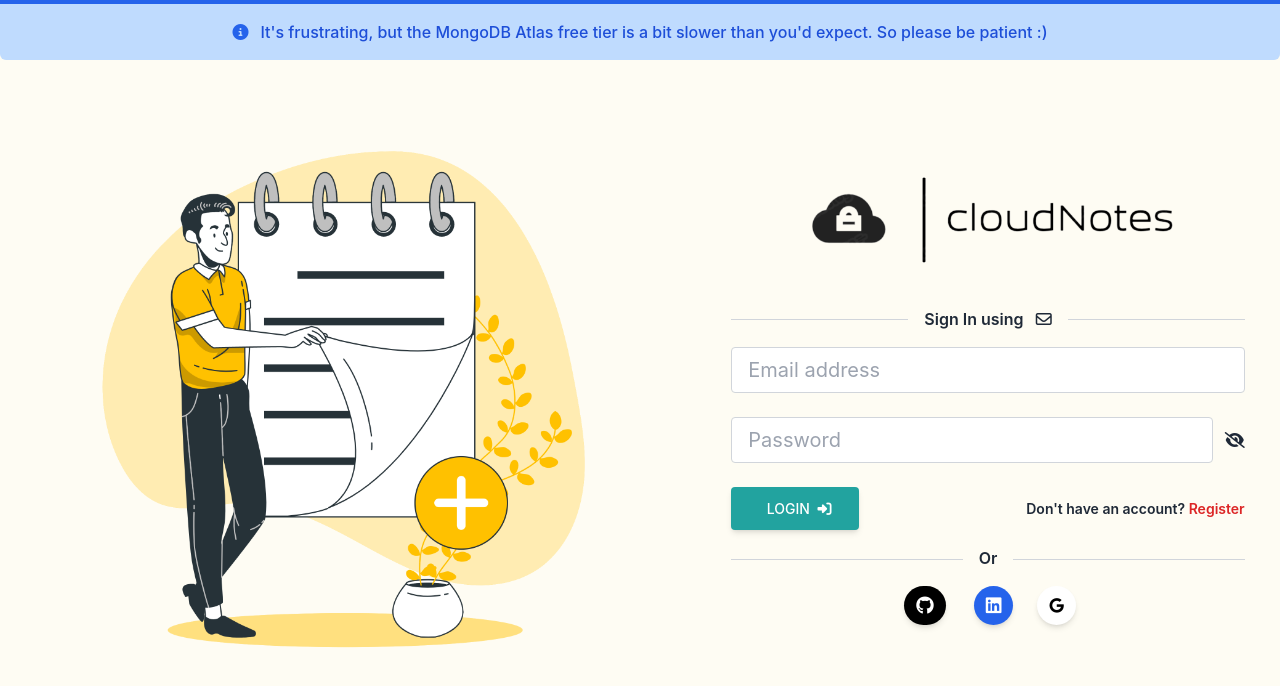
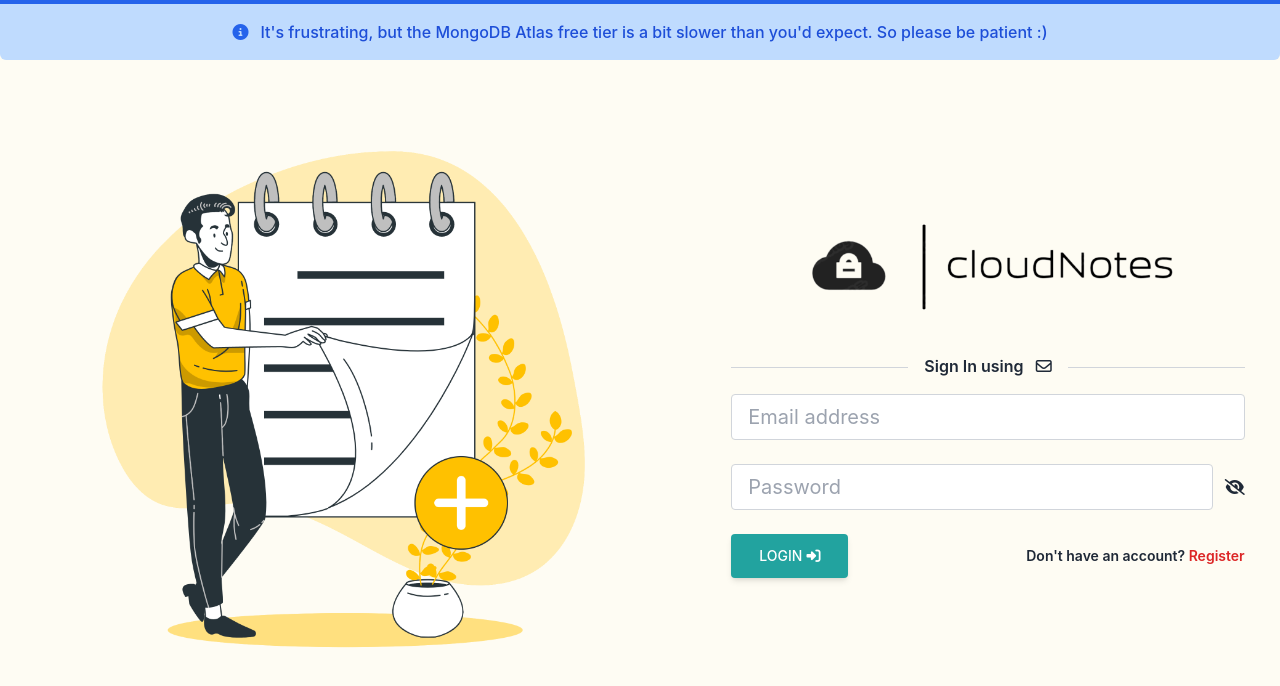
Before and after one commit to jayyprajapati/cloudnotes, a React (Create React App) app: page /login in a window 1280 px wide. Shown: the top 686 px of the page. Built offline with nearby package versions, Linux system fonts and the light colour scheme; a web font is replaced by a local one.

Commit message:
Fix: login bug fix and remove social auth, loading state logic change

```diff
--- a/src/components/Login.js
+++ b/src/components/Login.js
@@ -9,7 +9,8 @@ function Login() {
   const navigate = useNavigate();
   // Access credentials context and credentials states
   const context = useContext(credContext);
-  const { userLogin, showAlert, alert, loadingElement } = context;
+  const { userLogin, showAlert, alert } = context;
+  const [isLoginInProgress, setIsLoginInProgress] = useState(false);
 
   useEffect(() => {
     showAlert(
@@ -32,13 +33,14 @@ function Login() {
   // Server Side Authentication verified when user hit Login button
   const login = async (e) => {
     e.preventDefault();
-    loadingElement("load", "loginIcon", "loginBtn");
-
+    // loadingElement("load", "loginIcon", "loginBtn");
+    setIsLoginInProgress(true);
     // pass the credentials and wait for the server response
     const json = await userLogin(credentials.email, credentials.password);
 
     // If valid credentials
     if (json.success) {
+      setIsLoginInProgress(false);
       // Store the authToken generated by the server to user's localStorage for future verification purpose
       localStorage.setItem("token", json.authToken);
       navigate("/home");
@@ -46,13 +48,14 @@ function Login() {
     }
     // If Invalid credentials
     else {
+      setIsLoginInProgress(false);
       navigate("/login");
       showAlert(json.message, "Error");
-      document.getElementById(`#load`).classList.add("hidden");
-      document.getElementById(`#loginIcon`)?.classList.remove("hidden");
-      document.getElementById(`#loginBtn`)?.setAttribute("disabled", false);
-      document.getElementById(`#loginBtn`)?.classList.remove("opacity-60");
-      document.getElementById(`#loginBtn`).style.cursor = "pointer";
+      // document.getElementById(`#load`).classList.add("hidden");
+      // document.getElementById(`#loginIcon`)?.classList.remove("hidden");
+      // document.getElementById(`#loginBtn`)?.setAttribute("disabled", false);
+      // document.getElementById(`#loginBtn`)?.classList.remove("opacity-60");
+      // document.getElementById(`#loginBtn`).style.cursor = "pointer";
     }
   };
 
@@ -88,7 +91,6 @@ function Login() {
               <div className="flex flex-row items-center justify-center mb-10">
                 <img src={siteLogo} className="w-3/4 justify-center" alt="" />
               </div>
-              <form onSubmit={login}>
                 <div className="flex items-center my-4 before:flex-1 before:border-t before:border-gray-300 before:mt-0.5 after:flex-1 after:border-t after:border-gray-300 after:mt-0.5">
                   <p className="text-center font-semibold mx-4 mb-0">
                     Sign In using &nbsp;{" "}
@@ -97,6 +99,7 @@ function Login() {
                 </div>
 
                 {/* <!-- Email input --> */}
+                <form onSubmit={login}>
                 <div className="mb-6">
                   <input
                     type="text"
@@ -132,14 +135,19 @@ function Login() {
                     type="submit"
                     className="inline-block px-7 py-3 bg-[#22A39F] text-white font-medium text-sm leading-snug uppercase rounded shadow-md hover:bg-[#6ECCAF] hover:shadow-lg focus:bg-[#22A39F] focus:shadow-lg focus:outline-none focus:ring-0 active:bg-[#22A39F] active:shadow-lg transition duration-150 ease-in-out"
                     aria-label="Login Button"
+                    disabled={isLoginInProgress}
                     id="#loginBtn"
                   >
-                    <i id="#load" className="fa-solid hidden fa-spinner"></i>
-                    &nbsp; Login &nbsp;
-                    <i
-                      id="#loginIcon"
-                      className="fa-solid fa-right-to-bracket"
-                    ></i>
+                    {isLoginInProgress ?
+                      <i id="#load" className="animate-spin fa-solid fa-spinner"></i> :
+                      <>
+                        <span>Login</span>
+                        <i
+                          id="#loginIcon"
+                          className="ml-1 fa-solid fa-right-to-bracket"
+                        ></i>
+                      </>
+                    }
                   </button>
                   <p className="text-sm font-semibold mt-2 pt-1 mb-0">
                     Don't have an account?&nbsp;
@@ -153,45 +161,7 @@ function Login() {
                     </Link>
                   </p>
                 </div>
-
-                <div className="flex items-center my-4 before:flex-1 before:border-t before:border-gray-300 before:mt-0.5 after:flex-1 after:border-t after:border-gray-300 after:mt-0.5">
-                  <p className="text-center font-semibold mx-4 mb-0">Or</p>
-                </div>
-
-                <div className="flex flex-row space-x-6 items-center justify-center ">
-                  <button
-                    type="button"
-                    data-mdb-ripple="true"
-                    data-mdb-ripple-color="light"
-                    className="inline-block p-3 bg-black text-white font-medium text-xs leading-tight uppercase rounded-full shadow-md hover:bg-gray-700 hover:shadow-lg  focus:shadow-lg focus:outline-none focus:ring-0 active:shadow-lg transition duration-150 ease-in-out mx-1"
-                    aria-label="Github Button"
-                  >
-                    {/* <!-- Github --> */}
-                    <i className="fa-brands fa-github fa-xl"></i>
-                  </button>
-
-                  <button
-                    type="button"
-                    data-mdb-ripple="true"
-                    data-mdb-ripple-color="light"
-                    className="inline-block p-3 bg-blue-600 text-white font-medium text-xs leading-tight uppercase rounded-full shadow-md hover:bg-blue-700 hover:shadow-lg focus:bg-blue-700 focus:shadow-lg focus:outline-none focus:ring-0 active:bg-blue-800 active:shadow-lg transition duration-150 ease-in-out mx-1"
-                    aria-label="LinkedIn Button"
-                  >
-                    {/* <!-- LinkedIn --> */}
-                    <i className="fa-brands fa-linkedin fa-xl"></i>
-                  </button>
-                  <button
-                    type="button"
-                    data-mdb-ripple="true"
-                    data-mdb-ripple-color="light"
-                    className="inline-block p-3 bg-white  font-medium text-xs leading-tight uppercase rounded-full shadow-md hover:bg-gray-300 hover:shadow-lg focus:bg-white focus:shadow-lg focus:outline-none focus:ring-0 active:bg-white active:shadow-lg transition duration-150 ease-in-out mx-1"
-                    aria-label="google Button"
-                  >
-                    {/* <!-- Google --> */}
-                    <i className="fa-brands fa-google fa-lg text-black"></i>
-                  </button>
-                </div>
-              </form>
+                </form>
             </div>
           </div>
         </div>
--- a/src/components/Notes.js
+++ b/src/components/Notes.js
@@ -9,14 +9,17 @@ import DeleteModal from "./modals/DeleteModal";
 import EditModal from "./modals/EditModal";
 
 function Notes() {
+  const [isContentLoading, setIsContentLoading] = useState(false);
   // Load the user note after login
   useEffect(() => {
     if (localStorage.getItem("token")) {
       if (notes.length === 0) {
-        loadWhileNoContent("notes");
+        // loadWhileNoContent("notes");
+        setIsContentLoading(true);
       }
       getNotes().then(() => {
-        stopLoading("notes");
+        // stopLoading("notes");
+        setIsContentLoading(false);
         setQuery("");
       });
     } else {
@@ -35,7 +38,7 @@ function Notes() {
 
   // Access credentials context and credentials states
   const credcontext = useContext(credContext);
-  const { showAlert, alert, loadingElement, loadWhileNoContent, stopLoading } =
+  const { showAlert, alert, loadingElement } =
     credcontext;
 
   // const [loader, setLoader] = useState(false);
@@ -185,11 +188,11 @@ function Notes() {
         ) : null}
       </div>
 
+      {isContentLoading ?
         <i
         id="#load"
-        className={`fa-solid hidden fa-spinner text-[50px] my-10 text-gray-500 justify-center`}
-      ></i>
-
+        className={`fa-solid flex fa-spinner animate-spin text-[50px] my-10 text-gray-500 justify-center`}
+      ></i> :
       <div id="#notes">
       {/* Show Empty notes GIF when no notes available */}
       {notes.length === 0 && <EmptyNotes />}
@@ -209,6 +212,7 @@ function Notes() {
         })}
       </div>
     </div>
+      }
     </>
   );
 }
--- a/src/components/Signup.js
+++ b/src/components/Signup.js
@@ -7,7 +7,8 @@ import Alert from "./Alert";
 
 function Signup() {
   const context = useContext(credContext);
-  const { userSignup, showAlert, alert, loadingElement } = context;
+  const { userSignup, showAlert, alert } = context;
+  const [isLoginInProgress, setIsLoginInProgress] = useState(false);
   //   let history = useHistory();
   const navigate = useNavigate();
   const [cred, setCred] = useState({
@@ -19,15 +20,18 @@ function Signup() {
 
   const signup = async (e) => {
     e.preventDefault();
-    loadingElement("load", "signupIcon", "signupBtn");
+    // loadingElement("load", "signupIcon", "signupBtn");
+    setIsLoginInProgress(true);
     const json = await userSignup(cred.name, cred.email, cred.password);
     if (json.success) {
       localStorage.setItem("token", json.authToken);
       navigate("/home");
       showAlert(json.message, "success");
+      setIsLoginInProgress(false);
     } else {
       navigate("/login");
       showAlert(json.message, "Error");
+      setIsLoginInProgress(false);
     }
   };
 
@@ -113,13 +117,19 @@ function Signup() {
                   <button
                     type="submit"
                     id="#signupBtn"
-                    disabled={cred.password !== cred.cpassword}
+                    disabled={cred.password !== cred.cpassword || isLoginInProgress}
                     className="inline-block px-7 py-3 bg-[#22A39F] text-white font-medium text-sm leading-snug uppercase rounded shadow-md hover:bg-[#6ECCAF] hover:shadow-lg focus:bg-[#22A39F] focus:shadow-lg focus:outline-none focus:ring-0 active:bg-[#22A39F] active:shadow-lg transition duration-150 ease-in-out"
                     aria-label="Register Button"
                   >
-                    <i id="#signupIcon" className="fa-solid fa-user-plus"></i>
-                    &nbsp; Register&nbsp;{" "}
-                    <i id="#load" className="fa-solid hidden fa-spinner"></i>
+                    {isLoginInProgress ?
+                    <i id="#load" className="fa-solid animate-spin fa-spinner"></i> :
+                      <>
+                        <i id="#signupIcon" className="mr-1 fa-solid fa-user-plus"></i>
+                        Register
+                      </>
+                    }
+
+
                   </button>
                   <p className="text-sm font-semibold mt-2 pt-1 mb-0">
                     Already have an account?&nbsp;
```
Also changed, not shown: src/components/Profile.js (+15 -6 lines), src/components/context/credentials/CredState.js (+17 -12 lines). Lines whose indentation alone changed are shown as unchanged.
